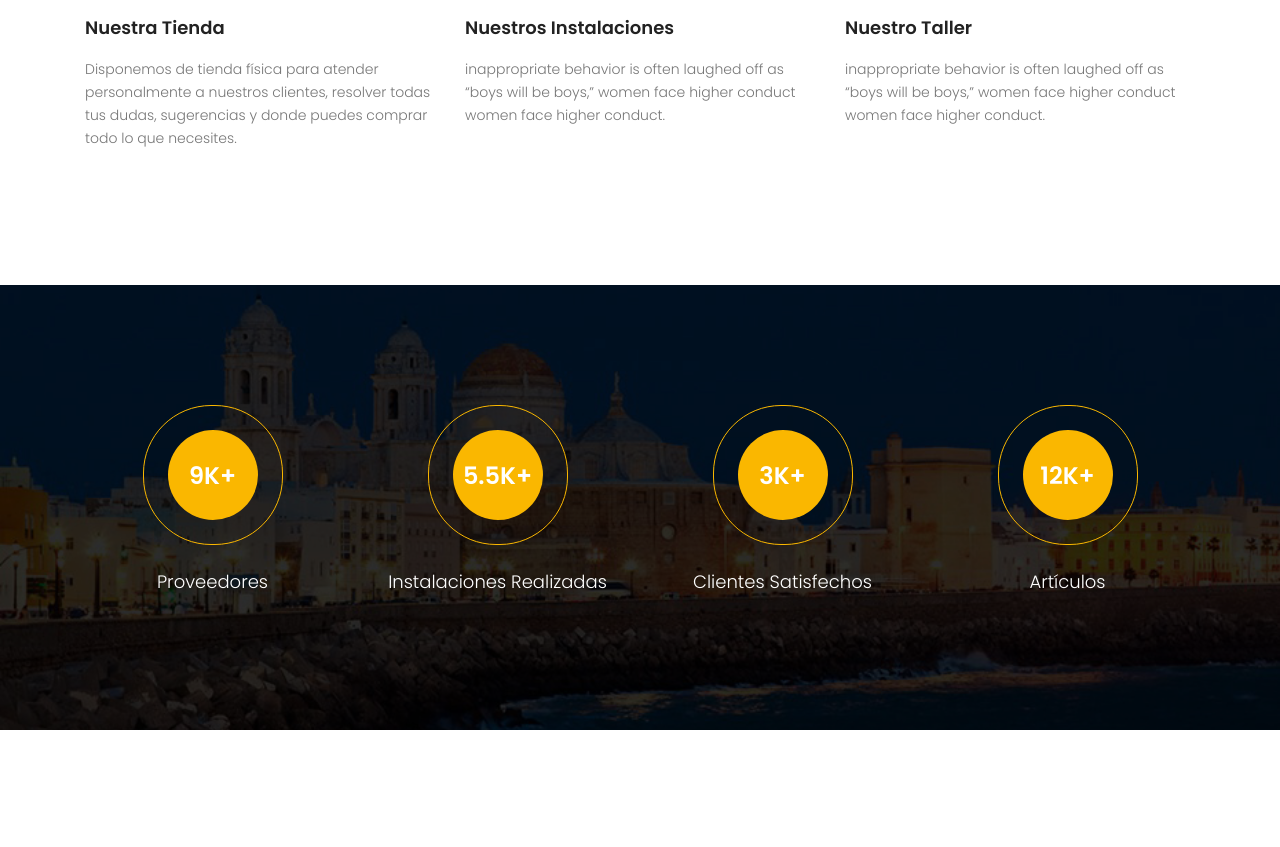
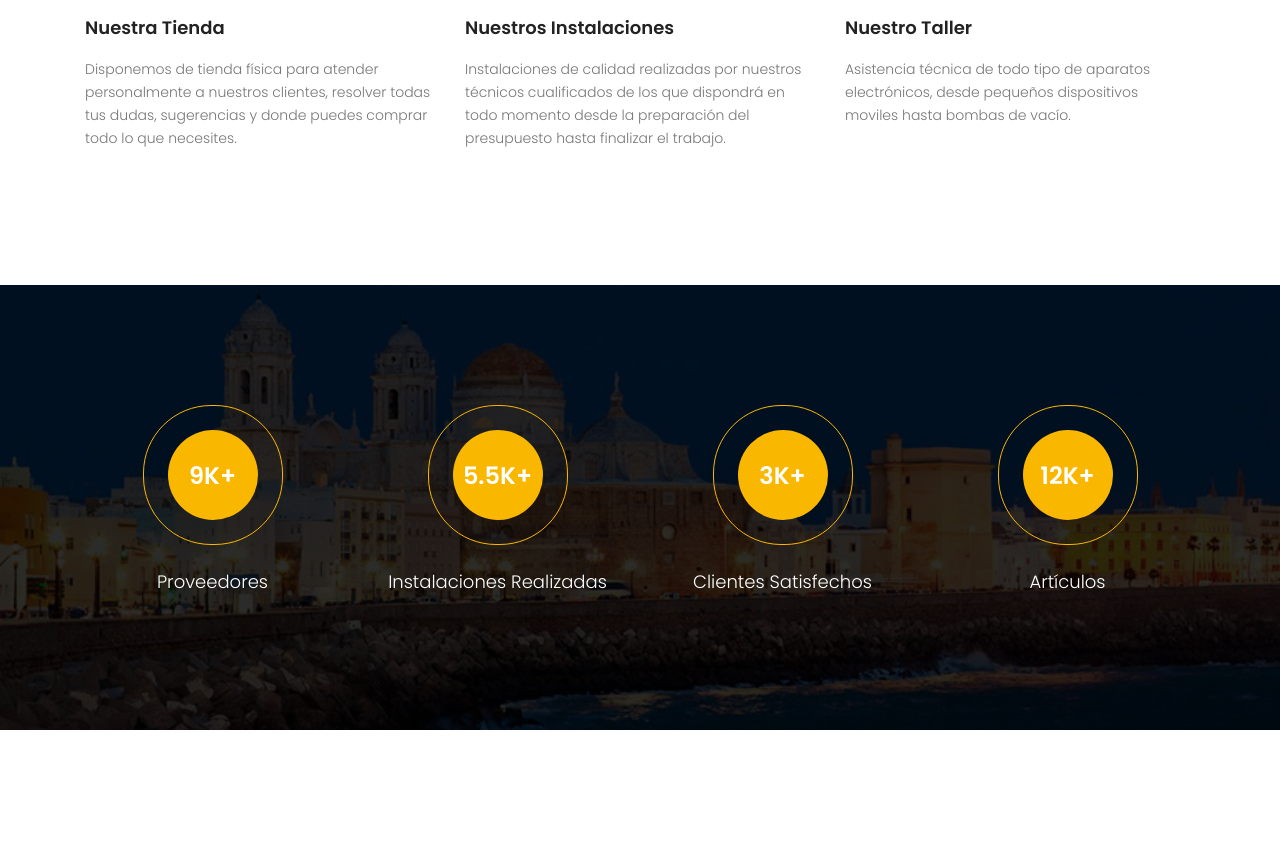
Before and after one commit to buscaentuciudad/danielec-nuevo, a plain HTML site: page index.html in a window 1280 px wide. Shown: the part 2287-3134 px from the top of the page. Drawn offline with nearby package versions, Linux system fonts and the light colour scheme; some packages are replaced by stand-ins of ours.

Commit message:
version 1.0.0

```diff
--- a/index.html
+++ b/index.html
@@ -152,7 +152,7 @@
 								</div>
 								<h4>Nuestros Instalaciones</h4>
 								<p>
-									inappropriate behavior is often laughed off as “boys will be boys,” women face higher conduct women face higher conduct.
+									Instalaciones de calidad realizadas por nuestros técnicos cualificados de los que dispondrá en todo momento desde la preparación del presupuesto hasta finalizar el trabajo.
 								</p>
 							</div>
 						</div>
@@ -163,7 +163,7 @@
 								</div>
 								<h4>Nuestro Taller</h4>
 								<p>
-									inappropriate behavior is often laughed off as “boys will be boys,” women face higher conduct women face higher conduct.
+									Asistencia técnica de todo tipo de aparatos electrónicos, desde pequeños dispositivos moviles hasta bombas de vacío.
 								</p>
 							</div>
 						</div>
```
